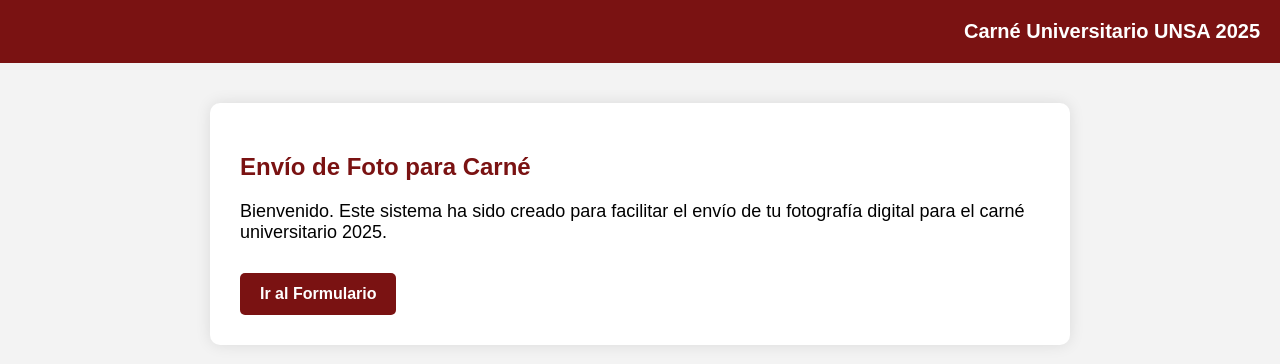
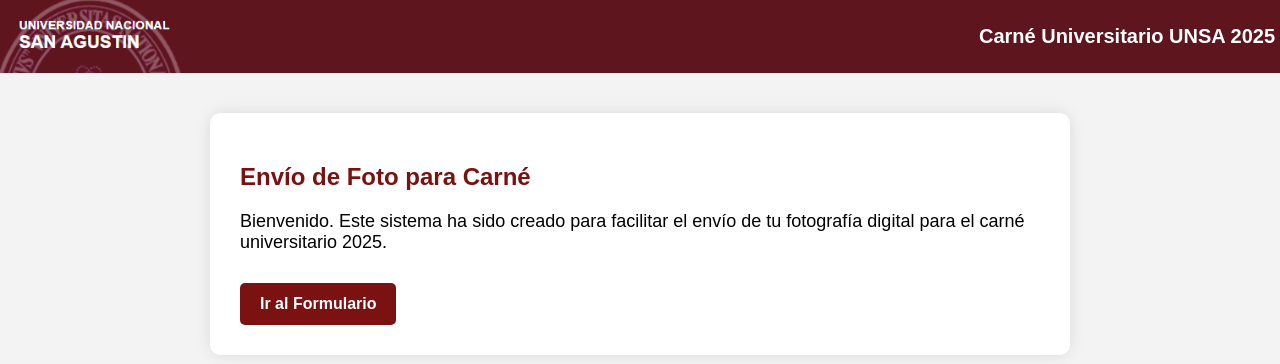
Before and after one commit to SrEstrada/Aplicaci-n-Google-App-Script, a plain HTML site: page index.html in a window 1280 px wide. Drawn offline with Linux system fonts and the light colour scheme.

Commit message:
ajustando logo

```diff
--- a/style.css
+++ b/style.css
@@ -4,10 +4,12 @@ body {
     background-color: #f3f3f3;
   }
   header {
-    background-color: #7a1212;
+    background-image: url(franja.png);
+    background-size: cover;
+    background-position: center;
     color: white;
-    padding: 20px;
-    text-align: center;
+    padding: 25px 5px;
+    text-align: right;
   }
 
   .contenedor {
@@ -19,9 +21,9 @@ body {
     box-shadow: 0 0 15px rgba(0, 0, 0, 0.1);
   }
   header h1 {
-    font-size: 20px;     /* Tamaño más pequeño */
-    text-align: right;   /* Alineado a la derecha */
-    margin: 0;           /* Elimina márgenes innecesarios */
+    font-size: 20px;
+    text-align: right;
+    margin: 0;
   }
   h2 {
     color: #7a1212;
```
Also changed, not shown: franja.png (added).
